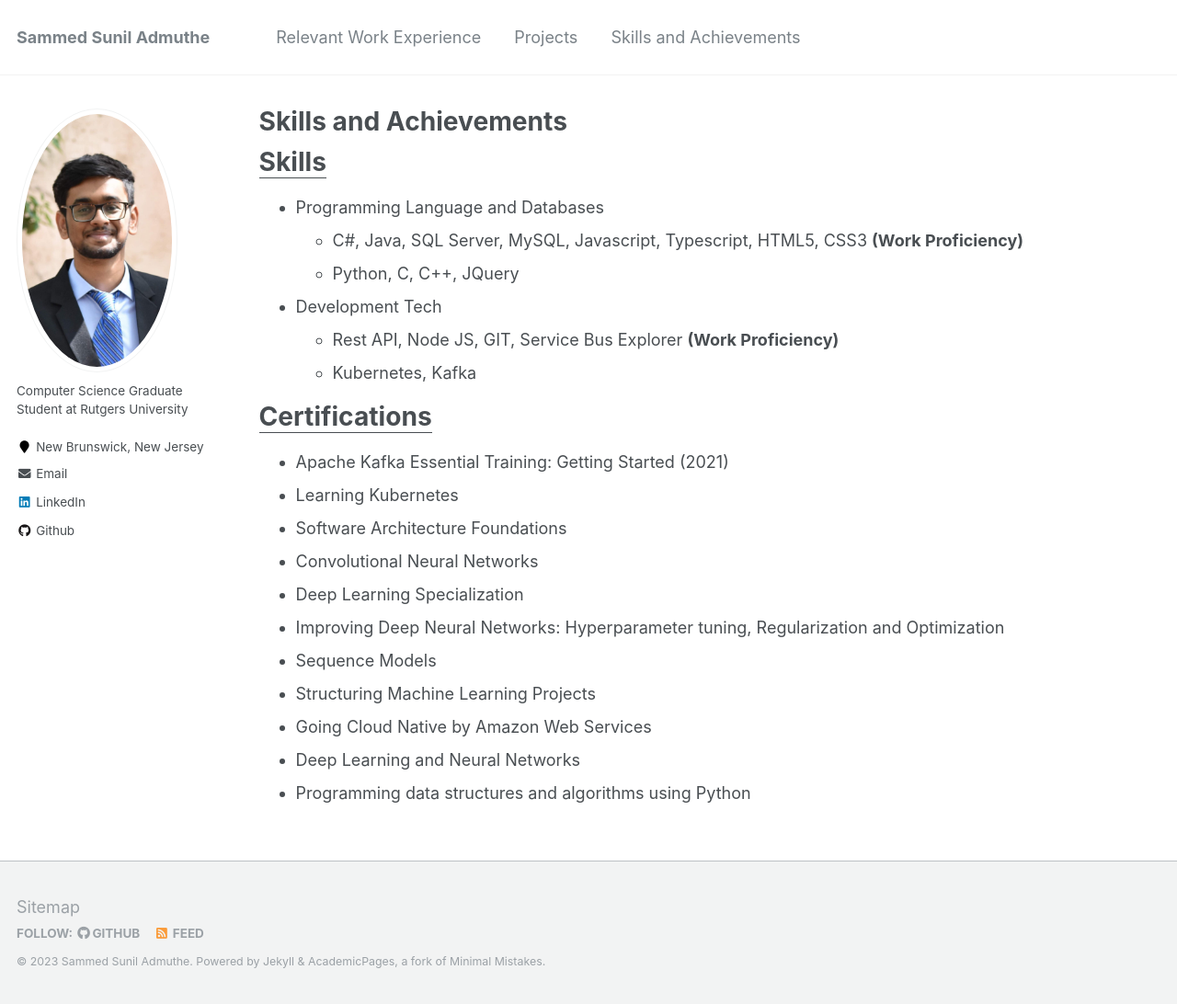
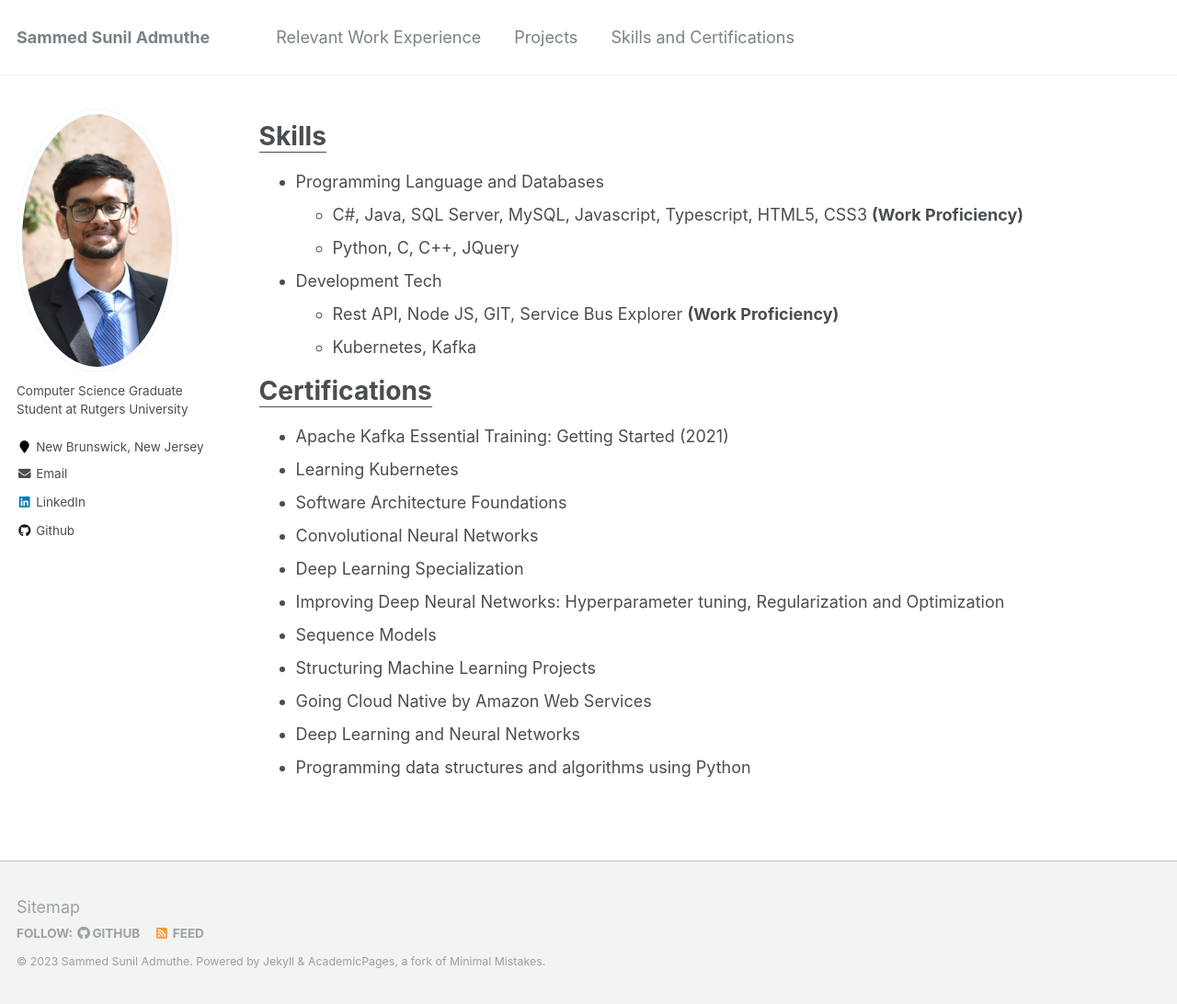
Before and after one commit to SammedAdmuthe/SammedAdmuthe.github.io, a Jekyll site: the page built from _pages/skills_certifications.md, in a window 1280 px wide and 1092 px high. Shown: the whole window at 92% size. Built offline with Jekyll 4.4.1, drawn with Linux system fonts in a browser that asks for light colours.

Commit message:
changes to skills and certifications

```diff
--- a/_data/navigation.yml
+++ b/_data/navigation.yml
@@ -15,7 +15,7 @@ main:
   # - title: "Blog Posts"
   #   url: /year-archive/
 
-  - title: "Skills and Achievements"
+  - title: "Skills and Certifications"
     url: /skills/
 
   # - title: "Guide"
--- a/_pages/skills_achievements.md
+++ b/_pages/skills_certifications.md
@@ -1,6 +1,6 @@
 ---
 layout: archive
-title: "Skills and Achievements"
+title: ""
 permalink: /skills/
 author_profile: true
 redirect_from:
```
